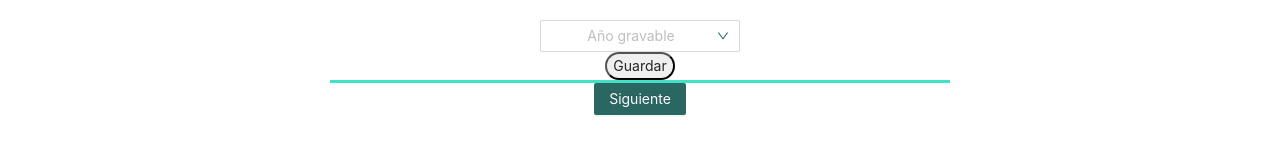
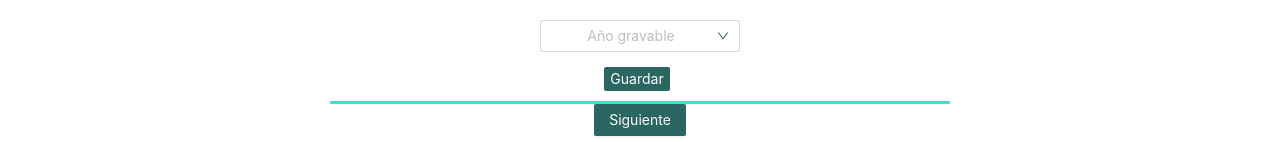
Before and after one commit to caramonp/Nomis-Frontend, a React (Create React App) app in the folder front-tributi/: page / in a window 1280 px wide. Shown: the part 526-668 px from the top of the page. Built offline with nearby package versions, Linux system fonts and the light colour scheme; no server answers.

Commit message:
estilos del boton guardar

```diff
--- a/front-tributi/src/components/ConfigFile/ConfigFile.css
+++ b/front-tributi/src/components/ConfigFile/ConfigFile.css
@@ -44,3 +44,9 @@
   margin: 20px;
   padding: 10px;
 }
+
+.config-button {
+  background: #2a6662;
+  border-color:#2a6662;
+  margin-bottom: 10px;
+}
--- a/front-tributi/src/components/ConfigFile/ConfigFile.js
+++ b/front-tributi/src/components/ConfigFile/ConfigFile.js
@@ -30,7 +30,7 @@ const ConfigFileComponent = () => {
 					<SelectButton setValue={setButton} />
 					{button === true ? <CheckBox setValue={setCheckbox} /> : null}
 				</div>
-				<Button type="primary" onClick={handleClick}>
+				<Button className="config-button"type="primary" onClick={handleClick}>
 					Guardar
 				</Button>
 			</div>
--- a/front-tributi/src/components/LightweightFile/LightweightFile.css
+++ b/front-tributi/src/components/LightweightFile/LightweightFile.css
@@ -26,3 +26,11 @@
 .anticon svg{
   color: #2a6662;
 }
+
+.select-button-lightweight {
+  border-radius: 2px;
+  margin-top: 15px;
+  margin-left: -6px;
+  color: white;
+  margin-bottom: 10px;
+}
--- a/front-tributi/src/components/LightweightFile/LightweightFile.js
+++ b/front-tributi/src/components/LightweightFile/LightweightFile.js
@@ -35,7 +35,7 @@ const LightweightFileComponent = () => {
       <br></br>
       <UploadLightweightFile setFile={setFile}/>
       <br></br>
-      <button onClick={handleClick}>Guardar</button>
+      <button className="select-button-lightweight" style={{ background: '#2a6662', border: '#2a6662'}} type="primary" onClick={handleClick}>Guardar</button>
       <br></br>
     </div>
   );
--- a/front-tributi/src/components/TaxFile/TaxFile.css
+++ b/front-tributi/src/components/TaxFile/TaxFile.css
@@ -31,3 +31,11 @@
   font-size: 1.5em;
   margin-top: -10%;
 }
+
+.select-button-engine {
+  border-radius: 2px;
+  margin-top: 15px;
+  margin-left: -6px;
+  color: white;
+  margin-bottom: 10px;
+}
--- a/front-tributi/src/components/TaxFile/TaxFile.js
+++ b/front-tributi/src/components/TaxFile/TaxFile.js
@@ -81,7 +81,7 @@ const TaxFileComponent = () => {
       <div className="select-year">
         <SelectYear setValue={setYear} />
       </div>
-      <button onClick={handleClick}>Guardar</button>
+      <button className="select-button-engine" style={{ background: '#2a6662', border: '#2a6662'}} type="primary" onClick={handleClick}>Guardar</button>
       <br></br>
     </div>
   );
```
